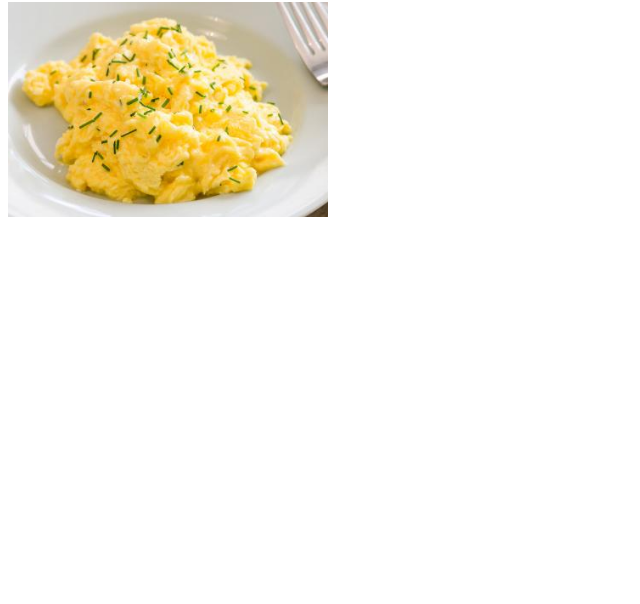
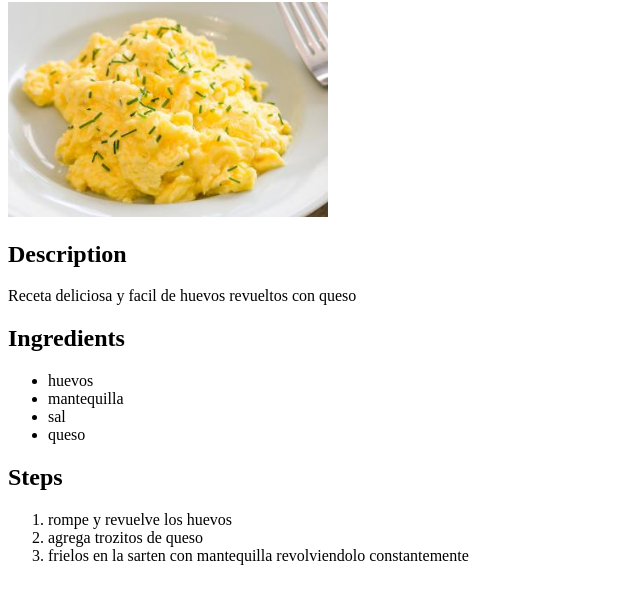
Before and after one commit to Mizhux/odin-recipes, a plain HTML site: page recipes/huevo.html in a window 1280 px wide. Shown: the part 78-682 px from the top of the page, without its empty margins (0-640 px from the left). Drawn offline with Linux system fonts and the light colour scheme.

Commit message:
added page contents

```diff
--- a/recipes/huevo.html
+++ b/recipes/huevo.html
@@ -8,5 +8,20 @@
 <body>
     <h1>Huevo revuelto con queso</h1>
     <img src="../images/huevos.jpg" alt="huevos" eight="320" width="320">
+    <h2>Description</h2>
+    <p>Receta deliciosa y facil de huevos revueltos con queso</p>
+    <h2>Ingredients</h2>
+    <ul>
+        <li>huevos</li>
+        <li>mantequilla</li>
+        <li>sal</li>
+        <li>queso</li>
+    </ul>
+    <h2>Steps</h2>
+    <ol>
+        <li>rompe y revuelve los huevos</li>
+        <li>agrega trozitos de queso</li>
+        <li>frielos en la sarten con mantequilla revolviendolo constantemente</li>
+    </ol>
 </body>
 </html>
```
Also changed, not shown: recipes/ceviche.html (+15 -0 lines), recipes/ensalada.html (+15 -0 lines).
